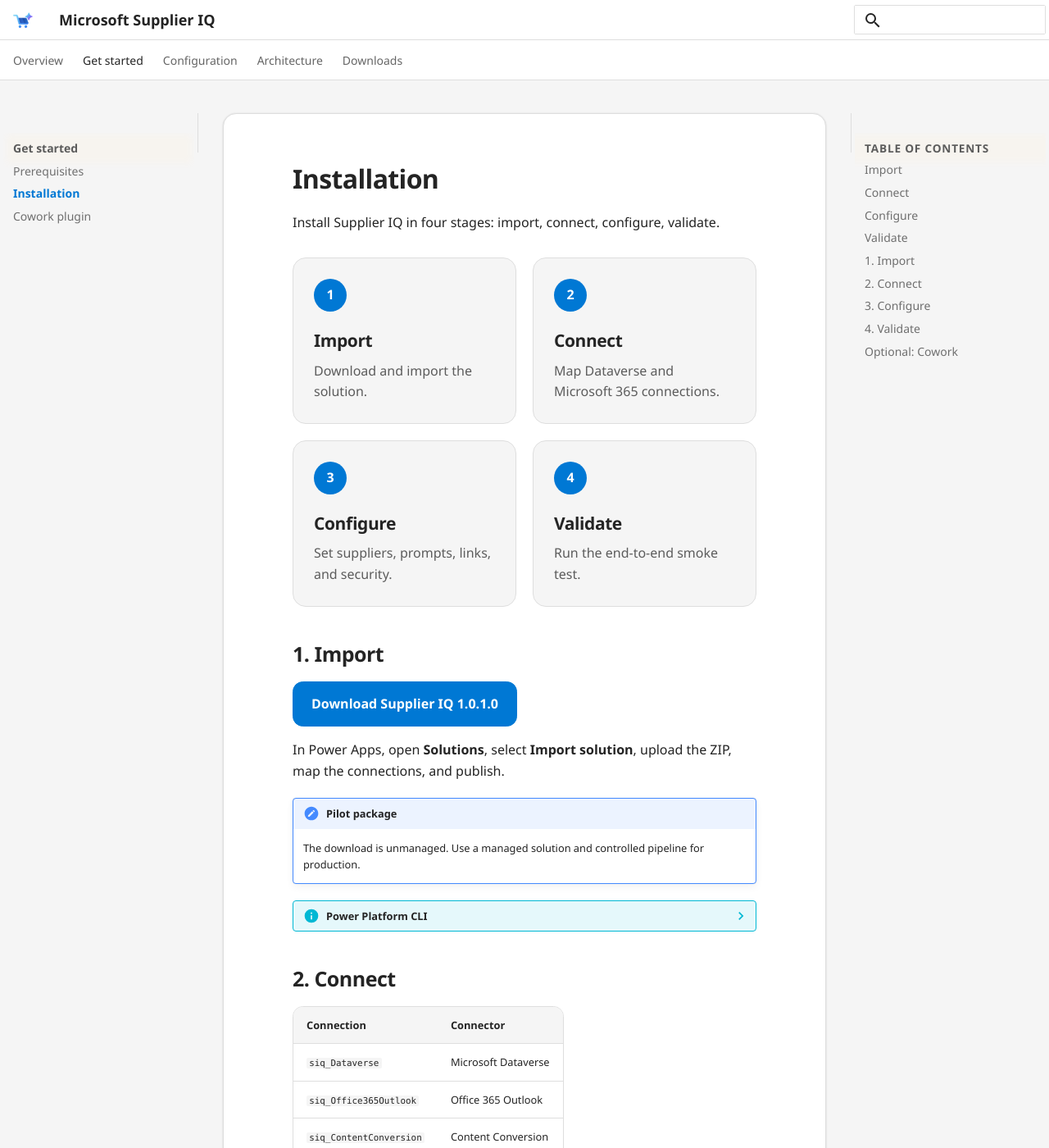
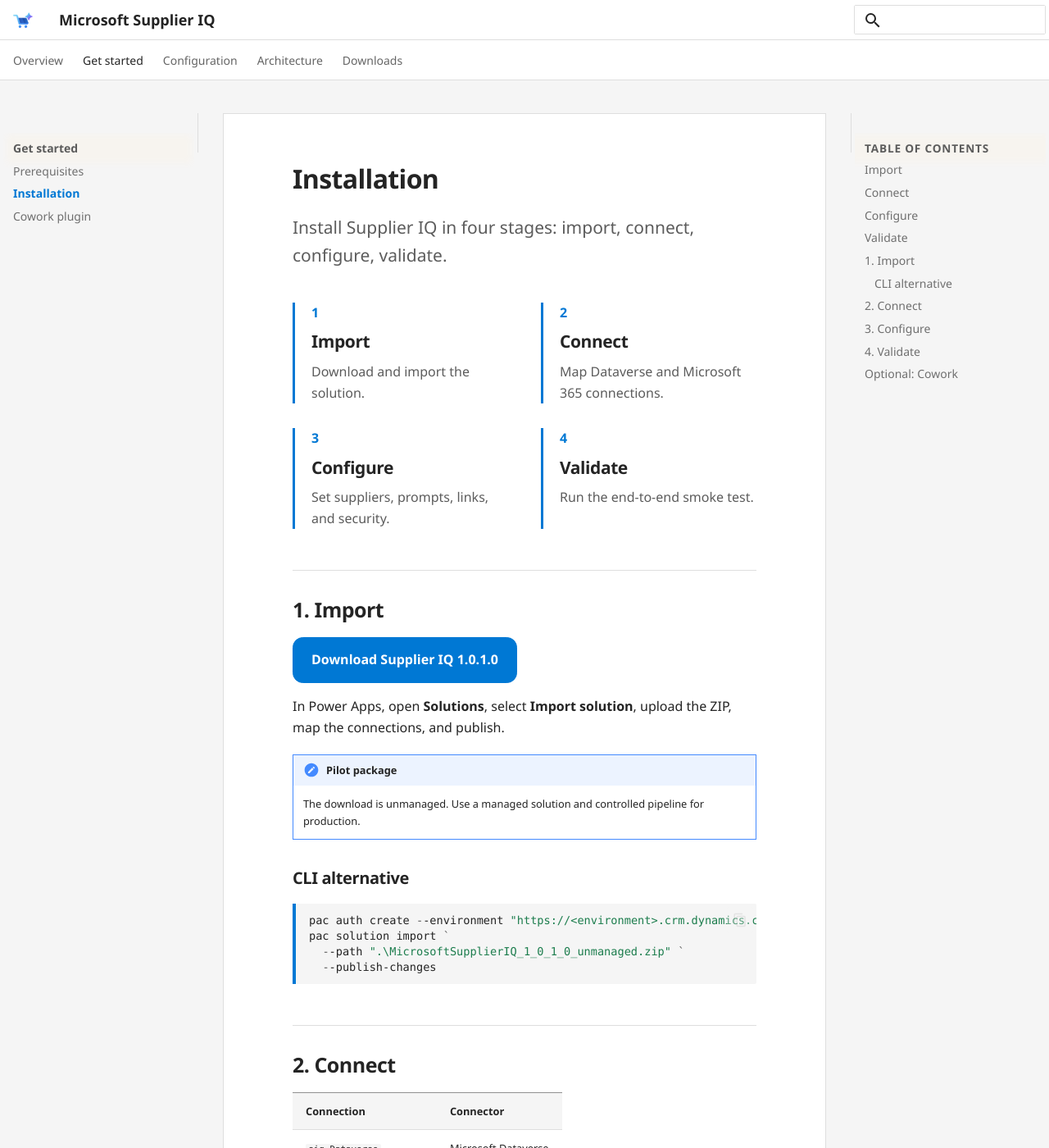
Before and after one commit to falcoostermann/Microsoft-Supplier-IQ-Docs, an MkDocs documentation site: the page built from docs/getting-started/installation.md, in a window 1280 px wide and 1400 px high. Shown: the whole window at 82% size. Built offline with MkDocs 1.6.1 and Material for MkDocs 9.7.7, drawn with Linux system fonts in a browser that asks for light colours.

Commit message:
Unify documentation page styling
Use flat article sections, consistent tables and visible code examples across architecture, installation, and configuration while preserving the interactive homepage design.

Co-authored-by: Copilot <223556219+Copilot@users.noreply.github.com>

````diff
--- a/docs/getting-started/installation.md
+++ b/docs/getting-started/installation.md
@@ -39,13 +39,14 @@ In Power Apps, open **Solutions**, select **Import solution**, upload the ZIP, m
 !!! note "Pilot package"
     The download is unmanaged. Use a managed solution and controlled pipeline for production.
 
-??? info "Power Platform CLI"
-    ```powershell
-    pac auth create --environment "https://<environment>.crm.dynamics.com"
-    pac solution import `
-      --path ".\MicrosoftSupplierIQ_1_0_1_0_unmanaged.zip" `
-      --publish-changes
-    ```
+### CLI alternative
+
+```powershell
+pac auth create --environment "https://<environment>.crm.dynamics.com"
+pac solution import `
+  --path ".\MicrosoftSupplierIQ_1_0_1_0_unmanaged.zip" `
+  --publish-changes
+```
 
 ## 2. Connect
 
--- a/docs/stylesheets/extra.css
+++ b/docs/stylesheets/extra.css
@@ -136,8 +136,8 @@ pre {
   min-width: 0;
   background: var(--cp-surface);
   border: 1px solid var(--cp-border);
-  border-radius: 16px;
-  box-shadow: 0 0 2px var(--cp-border), 0 1px 2px var(--cp-border);
+  border-radius: 0;
+  box-shadow: none;
 }
 
 .md-content__inner {
@@ -210,14 +210,31 @@ pre {
   margin-bottom: 1rem;
 }
 
+.md-content:not(:has(.siq-hero)) .md-content__inner > p:first-of-type {
+  margin-bottom: 2rem;
+  color: var(--cp-text-muted);
+  font-size: 1.05rem;
+  line-height: 1.65;
+}
+
+.md-content:not(:has(.siq-hero)) .md-content__inner > h2 {
+  margin-top: 2.5rem;
+  padding-top: 1.5rem;
+  border-top: 1px solid var(--cp-border);
+}
+
 .md-typeset a {
   color: var(--cp-link);
 }
 
 .md-typeset table:not([class]) {
-  background: var(--cp-surface);
-  border: 1px solid var(--cp-border);
-  border-radius: 0.625rem;
+  width: 100%;
+  background: transparent;
+  border: 0;
+  border-top: 1px solid var(--cp-border-strong);
+  border-bottom: 1px solid var(--cp-border-strong);
+  border-radius: 0;
+  box-shadow: none;
 }
 
 .md-typeset table:not([class]) th {
@@ -230,10 +247,22 @@ pre {
   border-color: var(--cp-border);
 }
 
+.md-typeset table:not([class]) tbody tr:hover {
+  background: var(--cp-accent-soft);
+}
+
+.md-typeset pre {
+  border-left: 4px solid var(--cp-accent);
+  border-radius: 0;
+  box-shadow: none;
+}
+
 .md-typeset .admonition,
 .md-typeset details {
   background: var(--cp-surface);
   border-color: var(--cp-accent);
+  border-radius: 0;
+  box-shadow: none;
   color: var(--cp-text);
 }
 
@@ -463,17 +492,19 @@ pre {
 .siq-summary-grid {
   display: grid;
   grid-template-columns: repeat(2, minmax(0, 1fr));
-  gap: 1rem;
+  column-gap: 2rem;
+  row-gap: 1.5rem;
   margin: 1.5rem 0 2rem;
 }
 
 .siq-summary-card {
   position: relative;
-  min-height: 8rem;
-  padding: 1.25rem;
-  background: var(--cp-surface-soft);
-  border: 1px solid var(--cp-border);
-  border-radius: 16px;
+  min-height: 0;
+  padding: 0 0 0 1rem;
+  background: transparent;
+  border: 0;
+  border-left: 3px solid var(--cp-accent);
+  border-radius: 0;
 }
 
 .siq-summary-card h3 {
@@ -487,14 +518,10 @@ pre {
 }
 
 .siq-summary-card__number {
-  display: grid;
-  width: 2rem;
-  height: 2rem;
-  margin-bottom: 1rem;
-  place-items: center;
-  color: var(--cp-accent-fg);
-  background: var(--cp-accent);
-  border-radius: 50%;
+  display: block;
+  margin-bottom: 0.35rem;
+  color: var(--cp-accent);
+  background: transparent;
   font-weight: 700;
 }
 
@@ -502,9 +529,9 @@ pre {
   margin: 1.25rem 0 1.5rem;
   padding: 1rem 1.25rem;
   color: var(--cp-text);
-  background: var(--cp-accent-soft);
+  background: transparent;
   border-left: 4px solid var(--cp-accent);
-  border-radius: 0.625rem;
+  border-radius: 0;
   font-size: 1.05rem;
 }
 
````
Also changed, not shown: docs/architecture/automation.md (+2 -0 lines), docs/configuration/security.md (+3 -2 lines), docs/downloads.md (+2 -2 lines).
